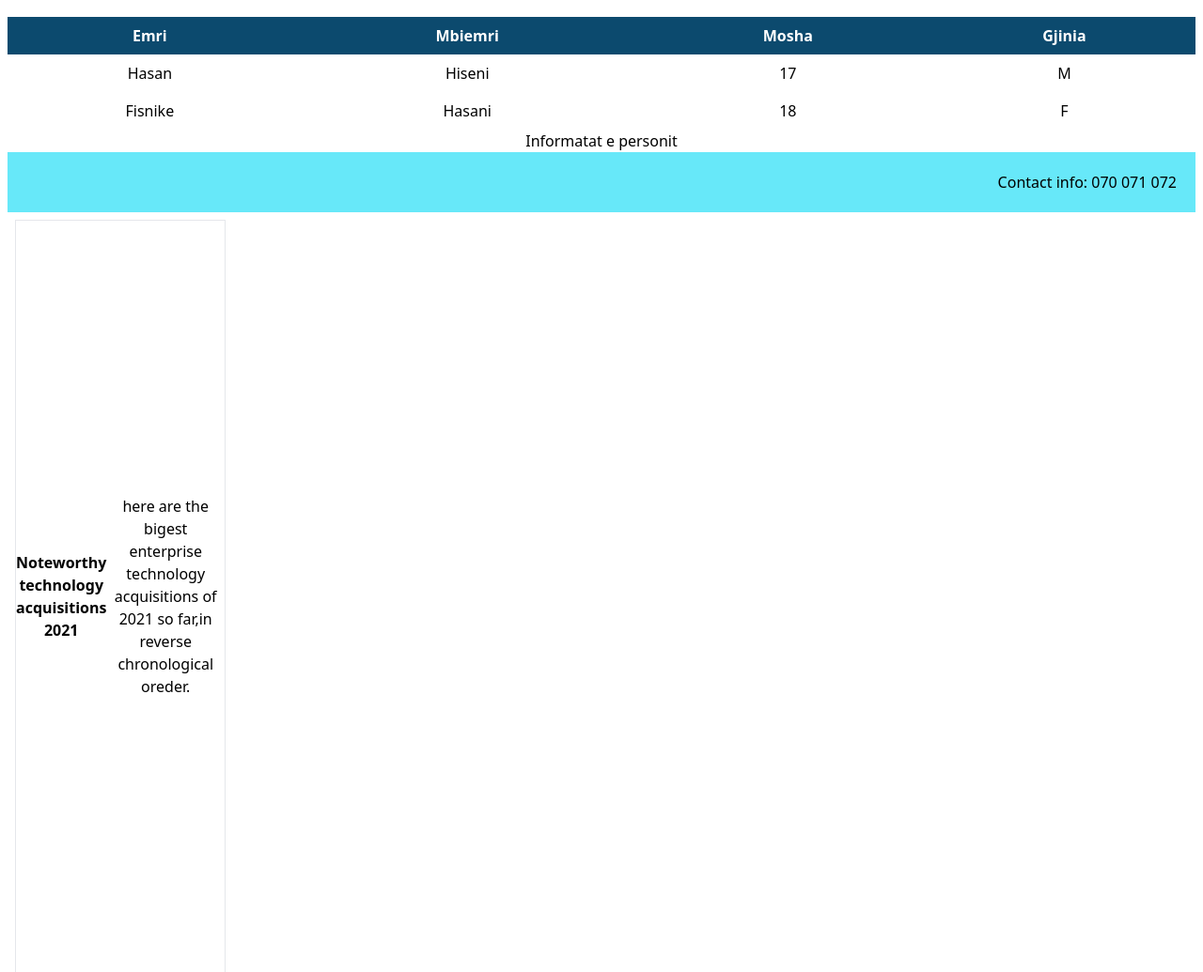
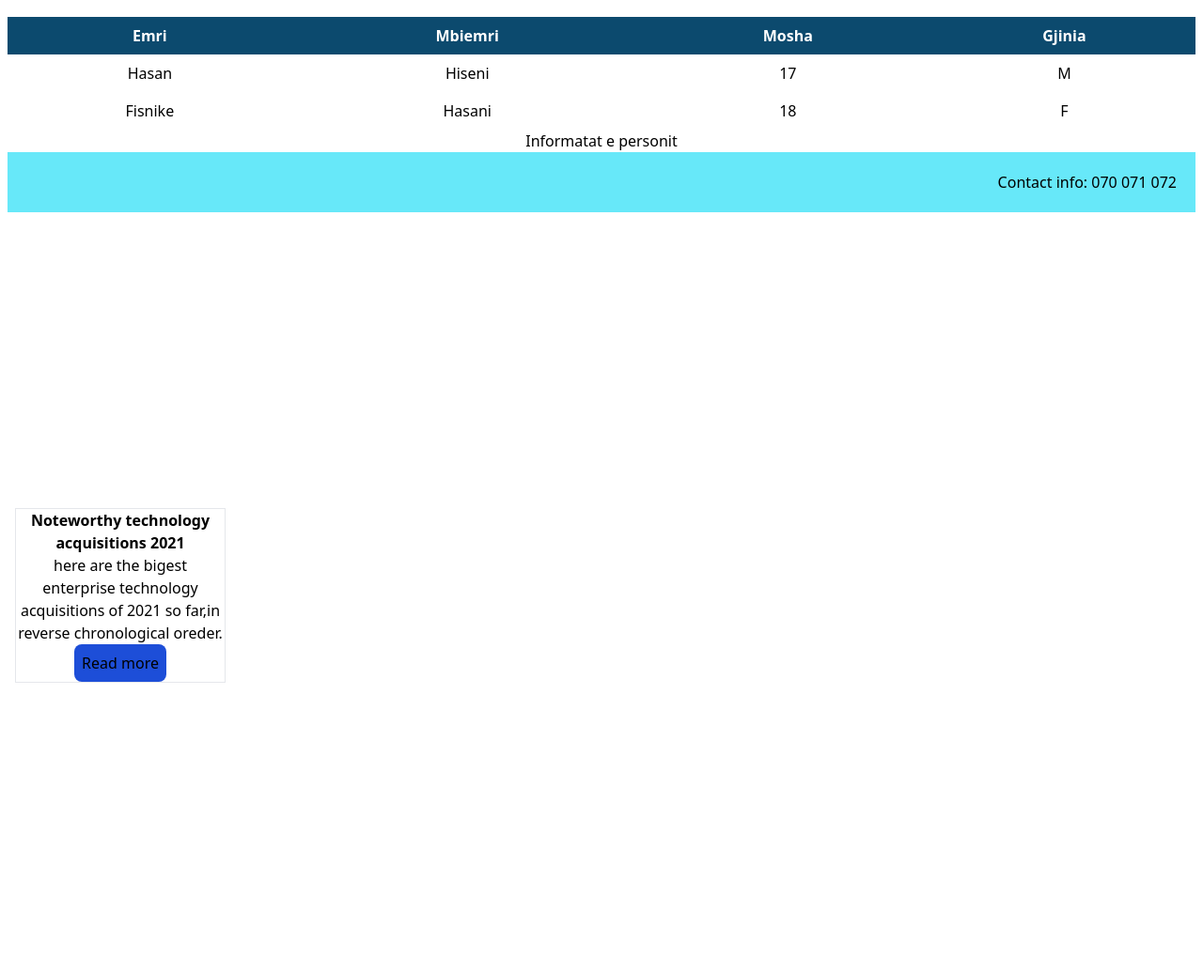
Before and after one commit to techup-group13/Group-12, a plain HTML site: page index.html in a window 1280 px wide. Shown: the part 284-1319 px from the top of the page at 94% size. Drawn offline with nearby package versions, Linux system fonts and the light colour scheme.

Commit message:
add new stuf

```diff
--- a/index.html
+++ b/index.html
@@ -57,11 +57,12 @@
 
 <div class="text-center p-2 bg-white w-60">
 
-	<div class="border -2 border-black-500">
 
-	<div class="flex justify-center items-center h-screen" div>
+    <div class="flex justify-center items-center h-screen" div>
+        <div class="border -2 border-black-500">
 	<h3><strong>Noteworthy technology acquisitions 2021</strong></h3>
 
 	<P>here are the bigest enterprise technology acquisitions of 2021 so far,in reverse chronological oreder.</P>
-
+<button class="bg-blue-700 hover:text-white p-2 rounded-lg">Read more</button>
 </div>
+</div>
```
